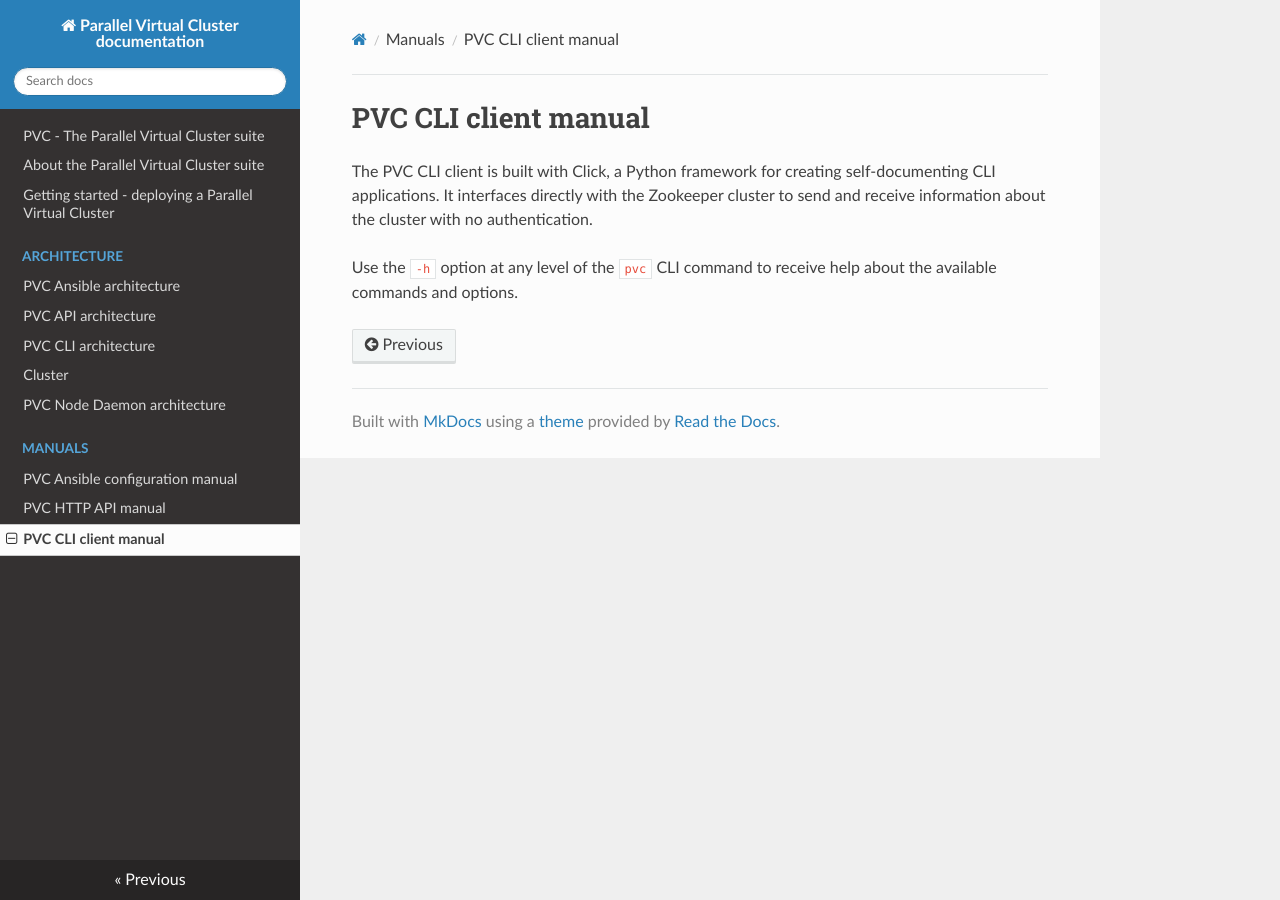
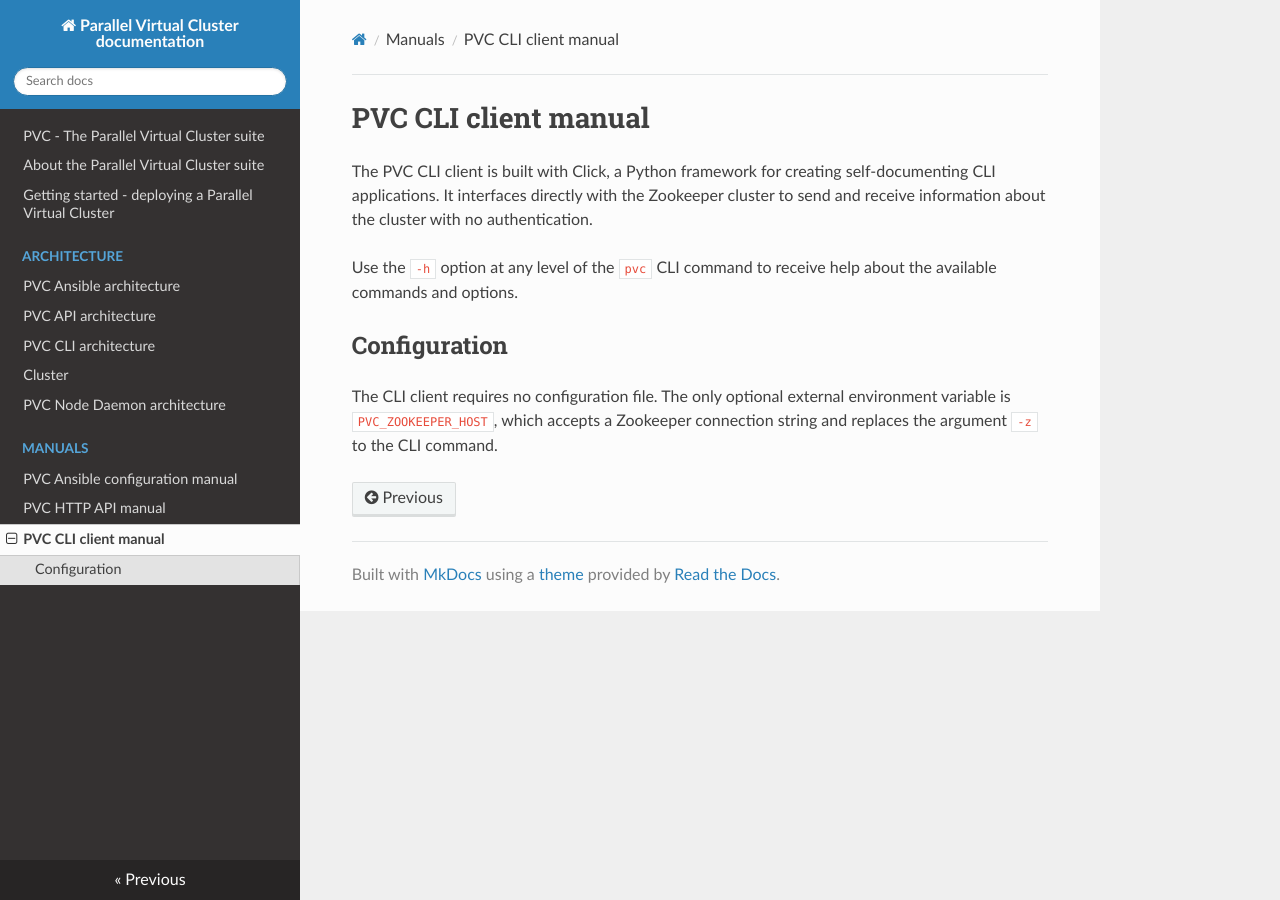
Before and after one commit to parallelvirtualcluster/pvc, an MkDocs documentation site: the page built from docs/manuals/cli.md, in a window 1280 px wide. Built offline with MkDocs 1.6.1, drawn with Linux system fonts in a browser that asks for light colours; nearby versions of some CDN libraries.

Commit message:
Add configuration section to CLI manual

```diff
--- a/docs/manuals/cli.md
+++ b/docs/manuals/cli.md
@@ -3,3 +3,7 @@
 The PVC CLI client is built with Click, a Python framework for creating self-documenting CLI applications. It interfaces directly with the Zookeeper cluster to send and receive information about the cluster with no authentication.
 
 Use the `-h` option at any level of the `pvc` CLI command to receive help about the available commands and options.
+
+## Configuration
+
+The CLI client requires no configuration file. The only optional external environment variable is `PVC_ZOOKEEPER_HOST`, which accepts a Zookeeper connection string and replaces the argument `-z` to the CLI command.
```
